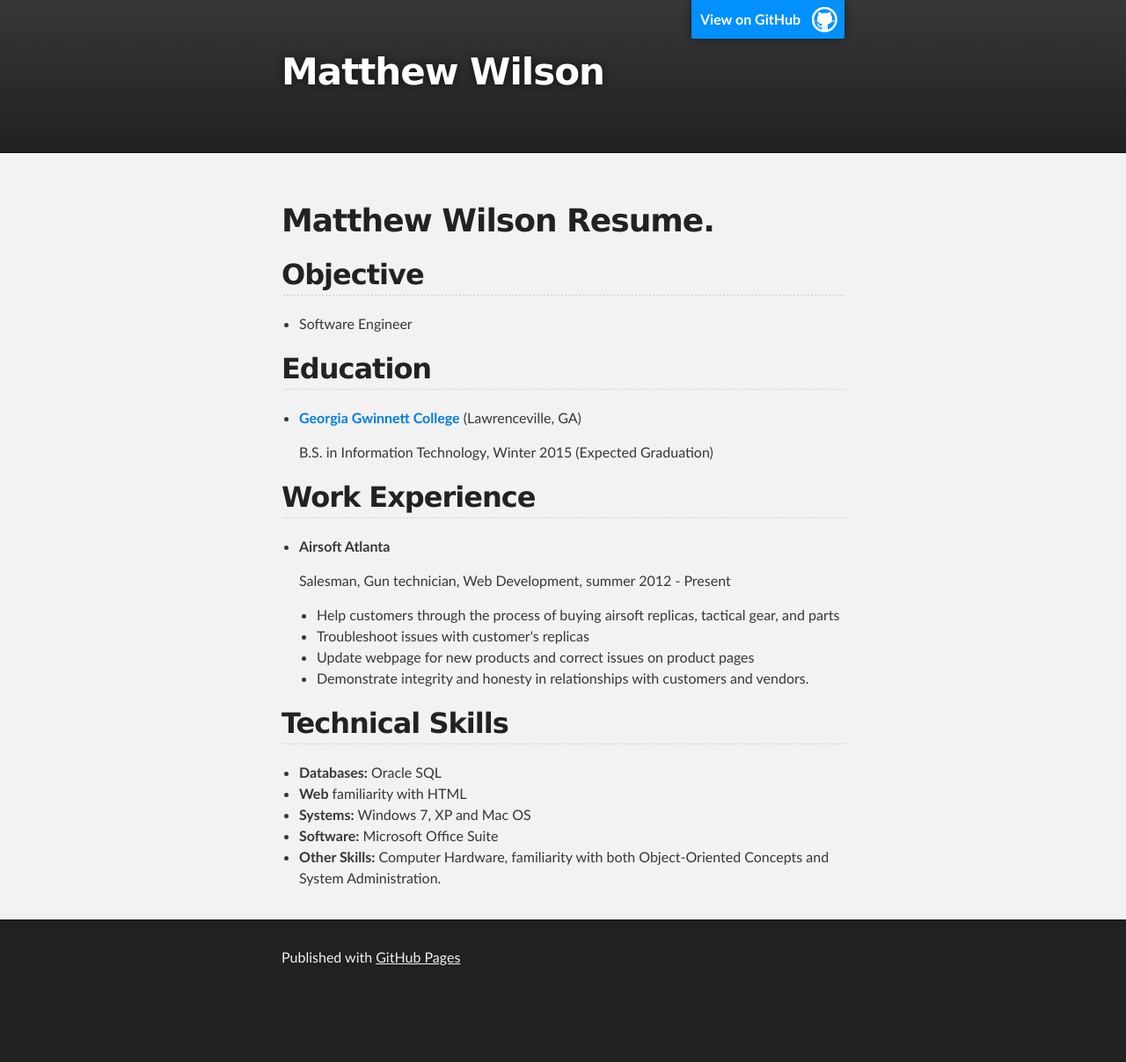
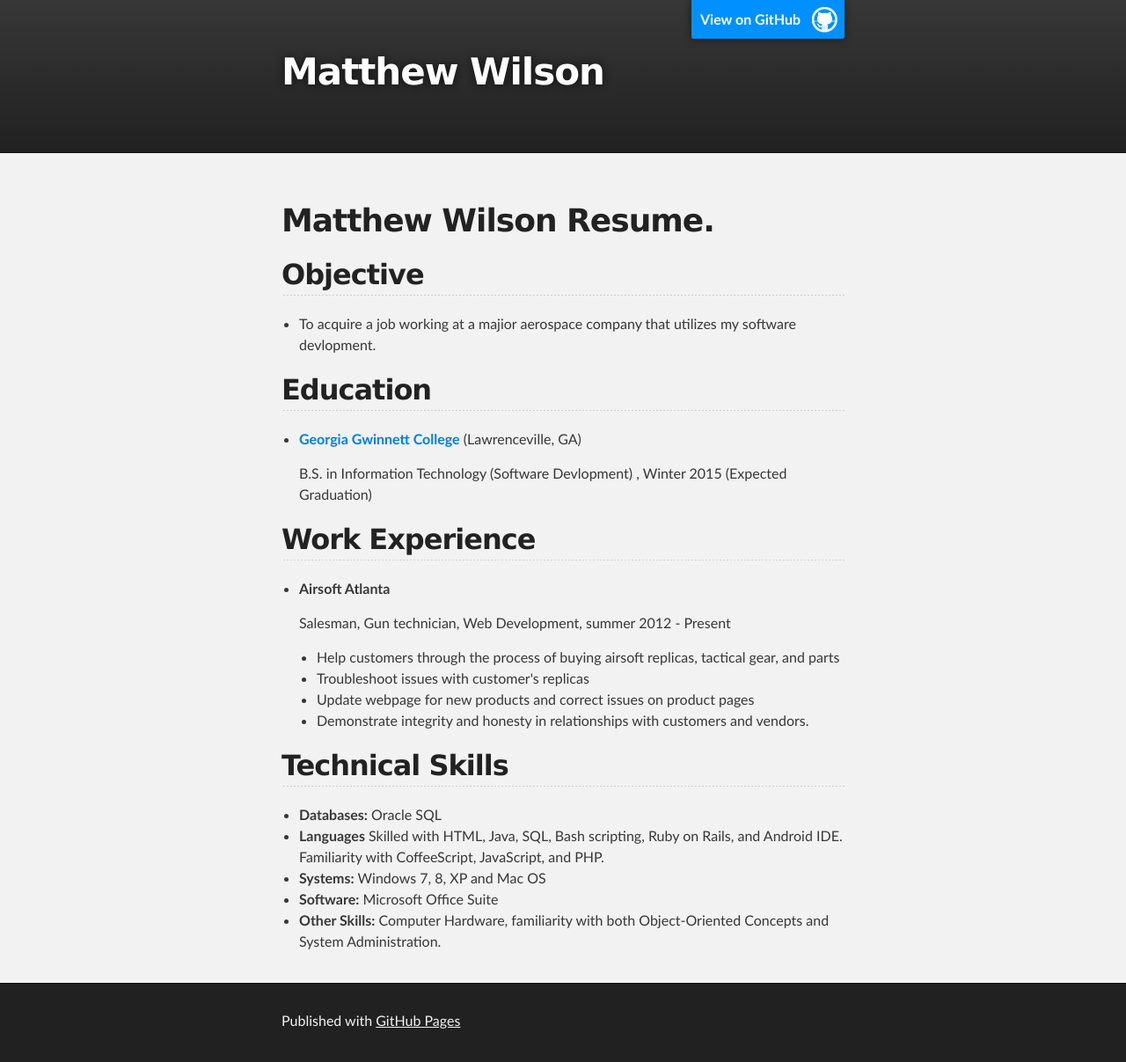
Before and after one commit to mwilson10/mwilson10.github.io, a plain HTML site: page index.html in a window 1280 px wide. Shown: the whole page at 88% size. Before the commit the page ends 1135 px from the top, so only its background shows below. Drawn offline with Linux system fonts and the light colour scheme.

Commit message:
Update index.html

```diff
--- a/index.html
+++ b/index.html
@@ -34,7 +34,7 @@
   <a name="objective" class="anchor" href="#objective"><span class="octicon octicon-link"></span></a>Objective</h2>
 
 <ul>
-<li>  Software Engineer </li>
+<li>  To acquire a job working at a majior aerospace company that utilizes my software devlopment. </li>
 </ul>
 
 
@@ -47,7 +47,7 @@
 
 
 
-<p>B.S. in Information Technology, Winter 2015 (Expected Graduation)</p>
+<p>B.S. in Information Technology (Software Devlopment) , Winter 2015 (Expected Graduation)</p>
 </li>
 </ul>
 
@@ -74,8 +74,8 @@
 
 <ul>
 <li>  <strong>Databases:</strong> Oracle SQL</li>
-<li>  <strong>Web</strong> familiarity with HTML</li>
-<li>  <strong>Systems:</strong> Windows 7, XP and Mac OS</li>
+<li>  <strong>Languages</strong> Skilled with HTML, Java, SQL, Bash scripting, Ruby on Rails, and Android IDE. Familiarity with CoffeeScript, JavaScript, and PHP.</li>
+<li>  <strong>Systems:</strong> Windows 7, 8, XP and Mac OS</li>
 <li>  <strong>Software:</strong> Microsoft Office Suite</li>
 <li>  <strong>Other Skills:</strong> Computer Hardware, familiarity with both Object-Oriented Concepts and System Administration.</li>
 </ul>
```
